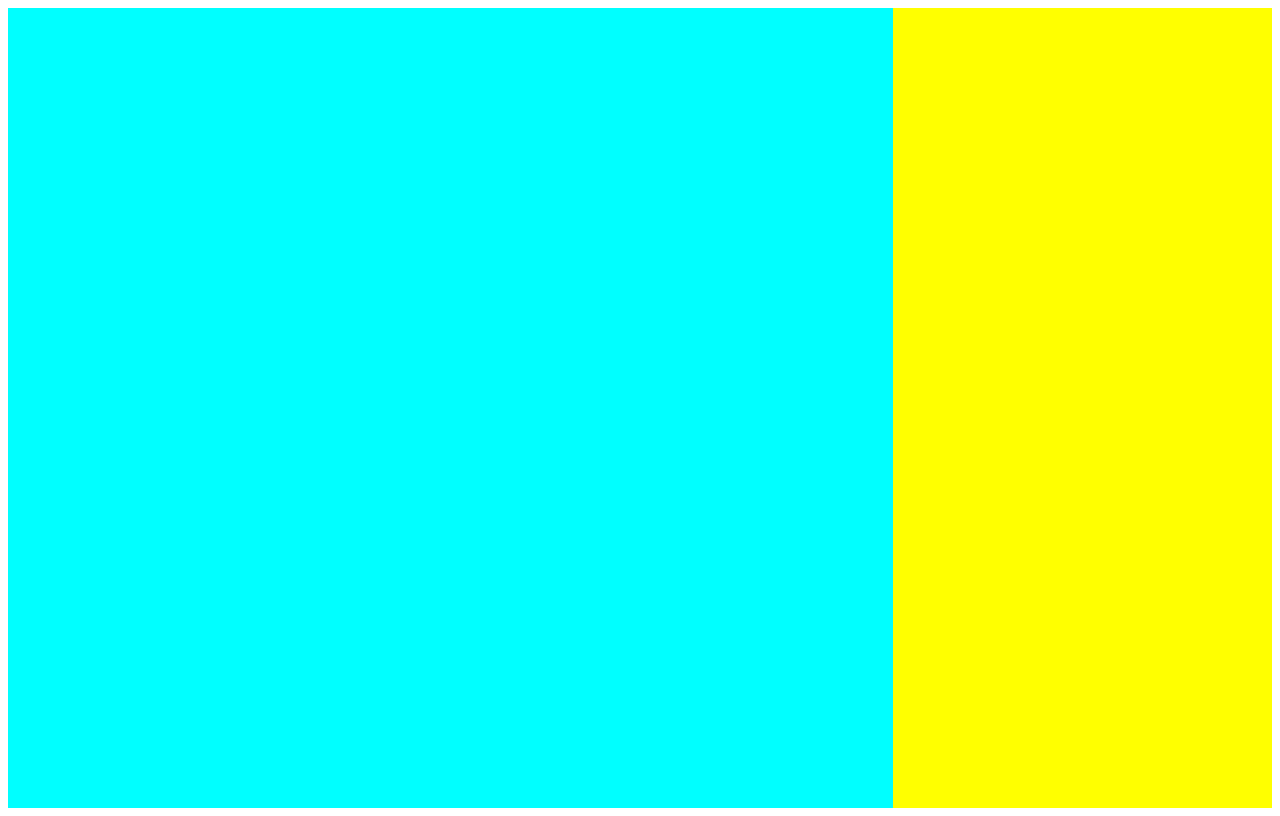
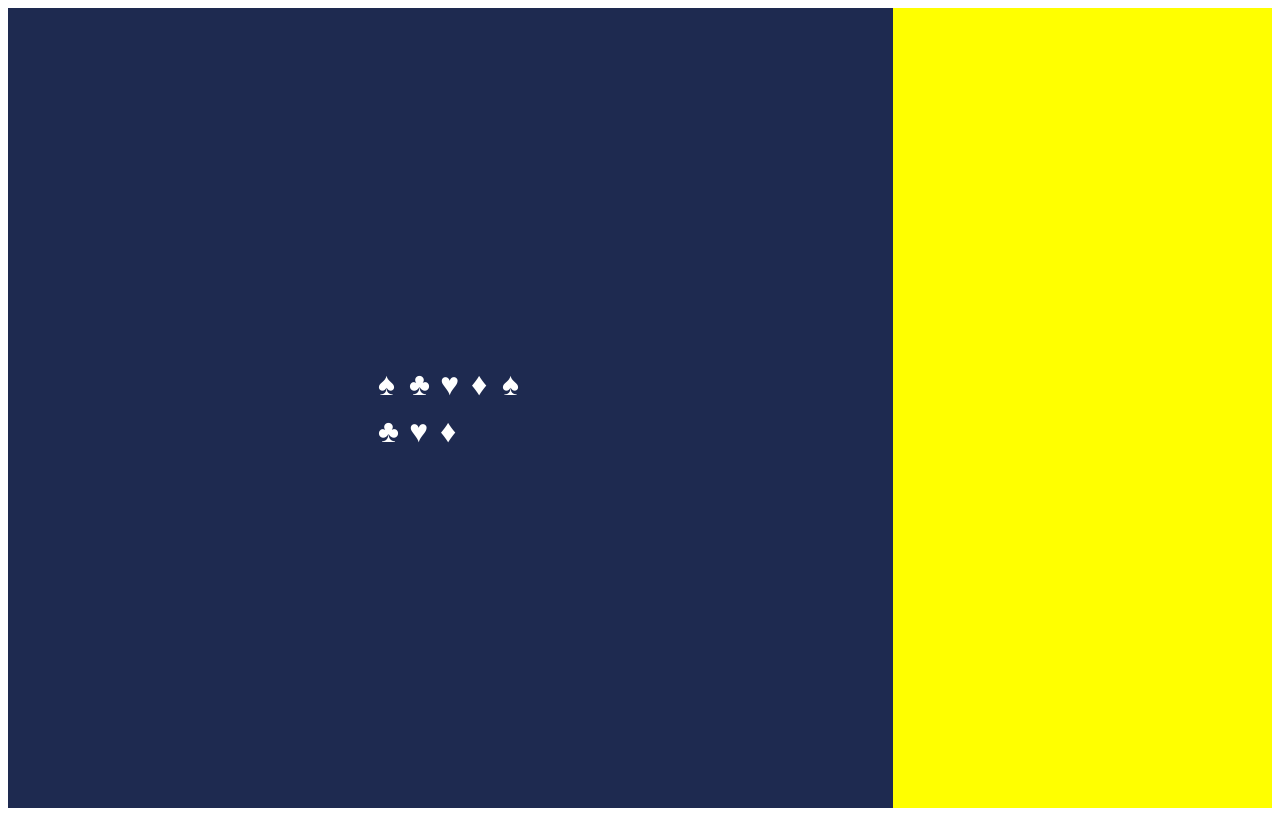
Before and after one commit to nhat2105/513-web-game, a React (Create React App) app in the folder client/: page /game in a window 1280 px wide. Built offline with nearby package versions, Linux system fonts and the light colour scheme.

Commit message:
working on the gameboard and cardgame, will finish later

```diff
--- /dev/null
+++ b/client/src/components/CardGame.jsx
@@ -0,0 +1,25 @@
+import React from 'react';
+
+const items = [1,2,3,4,5];
+const suits = ["♠", "♣", "♥", "♦"];
+
+const deck = ([...suits, ...suits]);
+
+const handleClick = () => {};
+
+function CardGame() {
+  return (
+    <div className='cardgame-display'>
+      {deck.map((card, index) => {
+        return (
+          <div key={index} className='cardgame-card' onClick={handleClick}>
+            <div className='cardgame-card-back'></div>
+            {card}
+          </div>
+        )
+      })}
+    </div>
+  );
+}
+
+export default CardGame;
--- /dev/null
+++ b/client/src/css/components/CardGame.css
@@ -0,0 +1,13 @@
+.cardgame-display {
+    display: grid;
+    grid-template-columns: repeat(5, 1fr);
+    justify-content: center;
+    gap: 10px;
+    margin: 1em 0;
+    font-family: "ubuntu mono";
+    font-size: xx-large;
+  }
+
+.cardgame-card {
+
+}
--- a/client/src/css/index.css
+++ b/client/src/css/index.css
@@ -1,4 +1,6 @@
 @import url("./pages/Home.css");
 @import url("./pages/Login.css");
-@import url("./pages/CardGame.css");
+@import url("./pages/GameBoard.css");
 @import url("./pages/UniversalElements.css");
+
+@import url("./components/CardGame.css");
--- a/client/src/css/pages/CardGame.css
+++ /dev/null
@@ -1,20 +0,0 @@
-.cardgame-game-page {
-  display: flex;
-  flex-direction: row;
-  padding: 0;
-  margin: 0;
-}
-
-.cardgame-gameboard {
-    display: inline;
-    background-color: aqua;
-    width: 70vw;
-    height: 100vh;
-}
-
-.cardgame-userboard {
-    display: inline;
-    background-color: yellow;
-    width: 30vw;
-    height: 100vh;
-}
--- /dev/null
+++ b/client/src/css/pages/GameBoard.css
@@ -0,0 +1,24 @@
+.gameboard-game-page {
+  display: flex;
+  flex-direction: row;
+  padding: 0;
+  margin: 0;
+}
+
+.gameboard-cardgame {
+    display: flex;
+    background-color: rgb(30, 42, 80);
+    width: 70vw;
+    height: 100vh;
+    margin: 0;
+    align-items: center;
+    justify-content: center;
+    color: white;
+}
+
+.gameboard-userboard {
+    display: flex;
+    background-color: yellow;
+    width: 30vw;
+    height: 100vh;
+}
--- a/client/src/pages/CardGame.jsx
+++ /dev/null
@@ -1,17 +0,0 @@
-import React, { useState, useEffect } from 'react';
-
-const CardGame = () => {
-    return (
-        <body>
-          <div className='cardgame-game-page'>
-            <div className='cardgame-gameboard'>
-              <script></script>
-            </div>
-            <div className='cardgame-userboard'>
-            </div>
-          </div>
-        </body>
-    );
-};
-
-export default CardGame
--- /dev/null
+++ b/client/src/pages/GameBoard.jsx
@@ -0,0 +1,19 @@
+import React from 'react';
+
+import CardGame from '../components/CardGame';
+
+const GameBoard = () => {
+    return (
+        <body>
+          <div className='gameboard-game-page'>
+            <div className='gameboard-cardgame'>
+                <CardGame />
+            </div>
+            <div className='gameboard-userboard'>
+            </div>
+          </div>
+        </body>
+    );
+};
+
+export default GameBoard
--- a/client/src/routes/Routes.js
+++ b/client/src/routes/Routes.js
@@ -6,7 +6,7 @@ import Login from "../pages/Login";
 import Create from "../pages/Create";
 import Join from "../pages/Join";
 import Register from "../pages/Register";
-import CardGame from "../pages/CardGame";
+import GameBoard from "../pages/GameBoard";
 
 const Routes = () => {
     return(
@@ -16,7 +16,7 @@ const Routes = () => {
             <Route path='/create' element={<Create />} />
             <Route path='/join' element={<Join />} />
             <Route path='/register' element={<Register />} />
-            <Route path='/game' element={<CardGame />} />
+            <Route path='/game' element={<GameBoard />} />
 
         </RoutesWrapper>
     )
```
